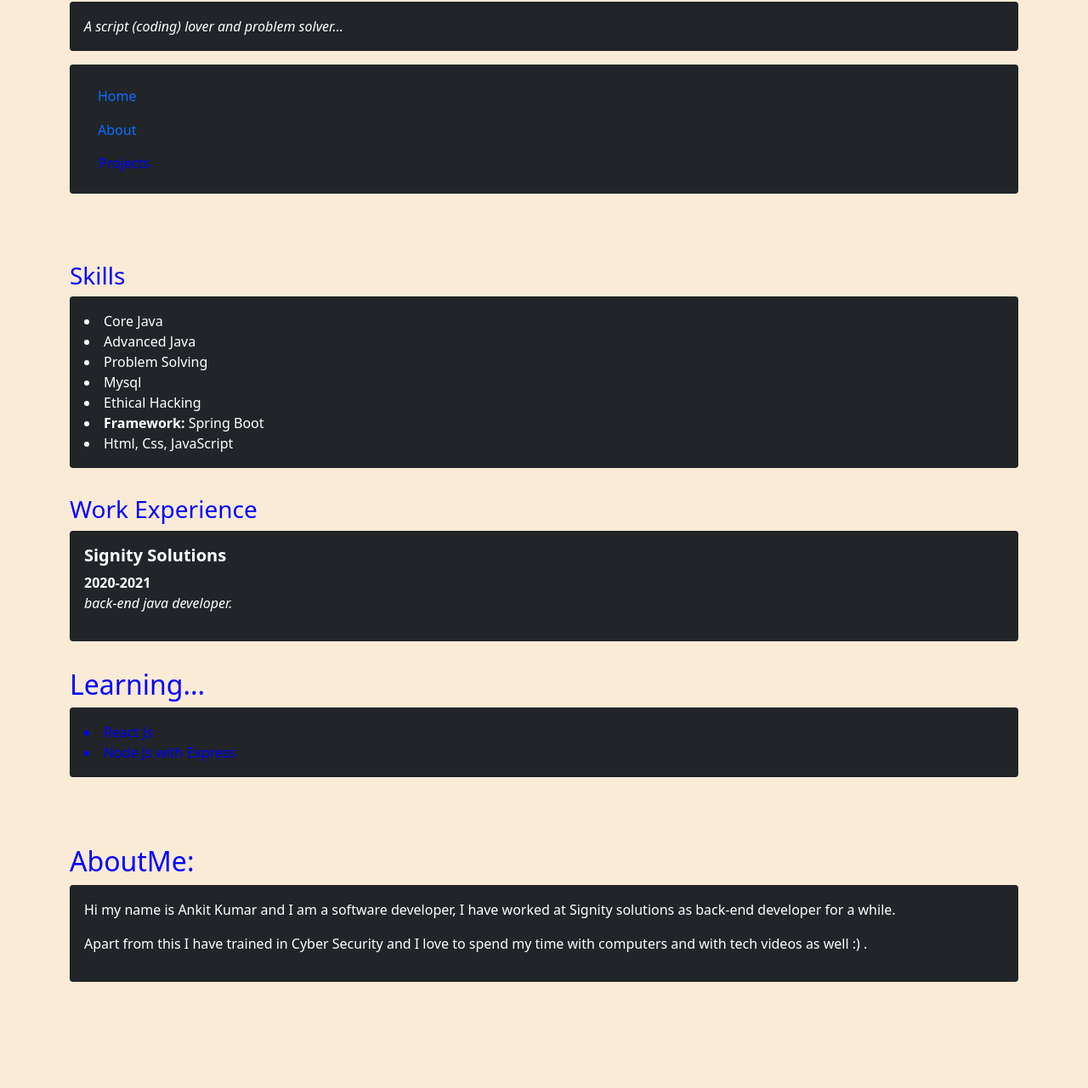
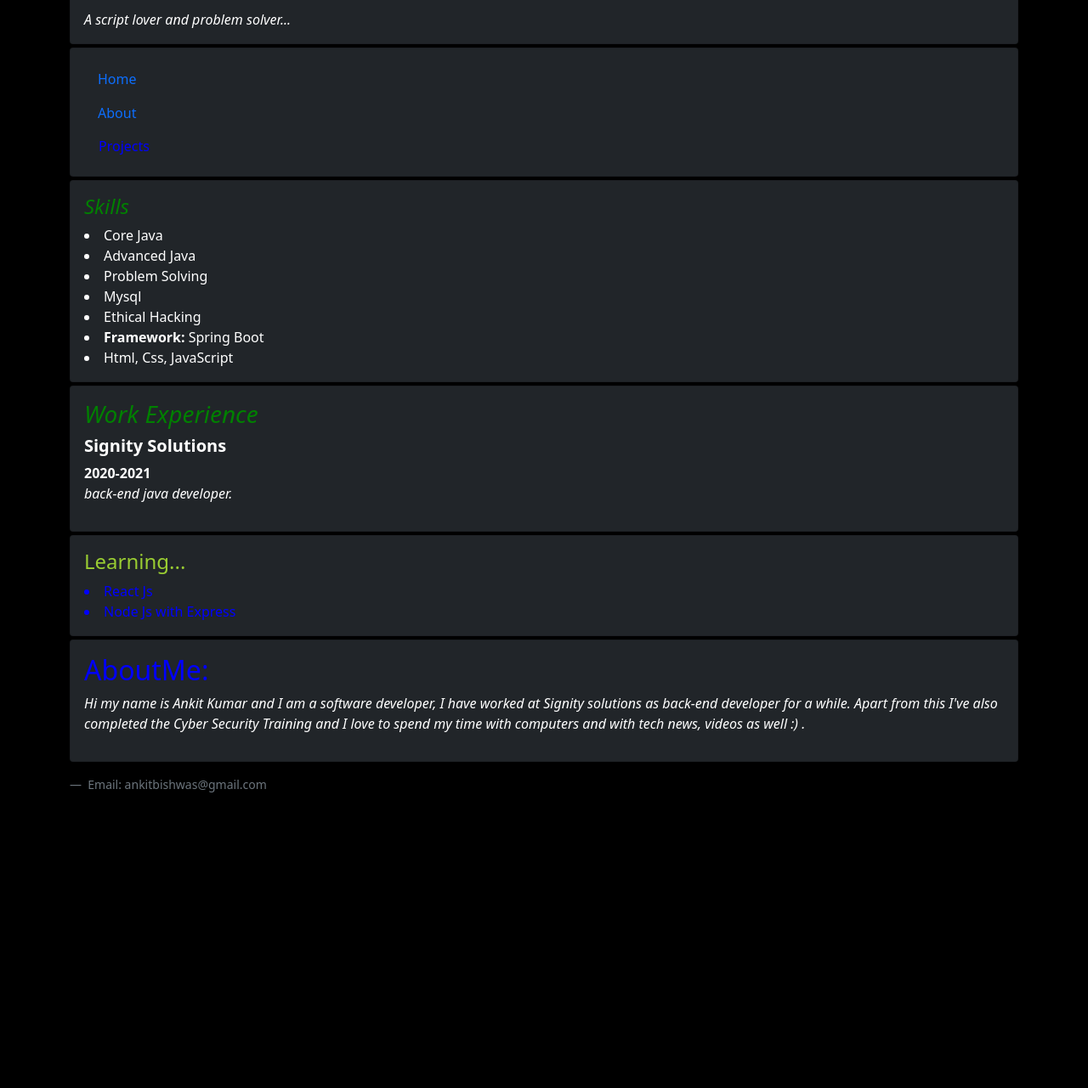
Before and after one commit to Ankit1696/portfolio, a plain HTML site: page src/main/resources/templates/home.html in a window 1280 px wide. Shown: the part 48-1329 px from the top of the page at 85% size. After the commit the page ends 998 px from the top, so only its background shows below. Drawn offline with nearby package versions, Linux system fonts and the light colour scheme.

Commit message:
front-end-change

```diff
--- a/src/main/resources/templates/home.html
+++ b/src/main/resources/templates/home.html
@@ -11,32 +11,20 @@
     <meta name="viewport" content="width=device-width, initial-scale=1.0">
     <title>AnkitKumar</title>
 </head>
-<body style="background-color: antiquewhite;">
+<body style="background-color:  #000;">
 
 <div class="container">
     <div class="row">
         <div class="col">
             <h3 style="color:blue">Ankit Kumar</h3>
-            <p>
             <div class="card bg-dark">
                 <div class="card-body " style="color:white">
-                    <i>A script (coding) lover and problem solver...</i>
+                    <i>A script lover and problem solver...</i>
                 </div>
             </div>
 
-            </p>
-        </div>
-    </div>
-</div>
 
-
-
-
-<div class="container">
-    <div class="row">
-        <div class="col " >
-
-            <div class="card bg-dark">
+            <div class="card bg-dark my-1">
                 <div class="card-body">
                     <ul class="nav flex-column">
                         <li class="nav item">
@@ -51,7 +39,7 @@
                     </ul>
 
 
-                    <ul class="nav flex-column   container ">
+                    <ul class="nav flex-column container ">
 
                         <li class="nav item">
                             <!-- <a href="https://github.com/Ankit1696?tab=repositories" class="nav-link " >Projects</a> -->
@@ -61,7 +49,7 @@
                                     Projects
                                 </button>
                                 <ul class="dropdown-menu" aria-labelledby="dropdownMenuButton1">
-                                    <li><a style="color: blue;" class="dropdown-item" href="https://github.com/Ankit1696/lms">Library Management System</a></li >
+                                    <li><a style="color: blue;" class="dropdown-item" href="https://github.com/Ankit1696/lms">Library Management System</a></li>
                                     <li><a style="color: blue;" class="dropdown-item" href="https://github.com/Ankit1696/virtualAssistant">Atx(Personal Assistance)</a></li>
                                     <li><a style="color: blue;" class="dropdown-item" href="https://github.com/Ankit1696/userdetailsexpressnodejs">User Management System Api</a></li>
 
@@ -79,14 +67,13 @@
 </div>
 
 
-<div class="container" style="
-        margin-top: 5rem;
-        ">
+<div class="container">
     <div class="row">
         <div class="col">
-            <h3 style="color:blue">Skills </h3>
+
             <div class="card bg-dark">
                 <div class="card-body " style="color:white">
+                    <h4 style="color:green"><i>Skills</i></h4>
                     <li >Core Java</li>
                     <li >Advanced Java</li>
                     <li >Problem Solving</li>
@@ -99,12 +86,12 @@
         </div>
     </div>
 
-    <div class="row" style="padding-top: 2rem">
+    <div class="row my-1" >
         <div class="col">
-            <h3 style="color:blue">Work Experience</h3>
+
             <div class="card bg-dark">
                 <div class="card-body " style="color:white">
-
+                    <h3 style="color:green"><i>Work Experience</i></h3>
                     <h5 ><b>Signity Solutions</b></h5>
                     <div><strong >2020-2021</strong></div>
                     <p >
@@ -118,11 +105,12 @@
 
     </div>
 
-    <div class="row" style="padding-top: 2rem;">
+    <div class="row my-1">
         <div class="col">
-            <h2 style="color:blue">Learning...</h2>
+
             <div class="card bg-dark">
                 <div class="card-body ">
+                    <h4 style="color:yellowgreen">Learning...</h4>
                     <li style="color:blue">
                         </listyle>React Js</li>
                     <li style="color:blue">Node Js with Express</li>
@@ -132,17 +120,17 @@
     </div>
 
 
-    <div class="row" style="padding-top: 5rem;">
+    <div class="row my-1">
         <div class="col">
-            <h2 style="color:blue">AboutMe: </h2>
             <div class="card bg-dark">
                 <div id=aboutMe class="card-body ">
+                    <h2 style="color:blue">AboutMe: </h2>
+                    <p style="color:white"><i>
+                        Hi my name is Ankit Kumar and I am a software developer, I have worked at Signity solutions as back-end developer for a
+                        while.
 
-                    <p style="color:white">Hi my name is Ankit Kumar and I am a software developer,
-                        I have worked at Signity solutions as back-end developer for a while.</p>
-                    <p style="color:white">
-                        Apart from this I have trained in Cyber Security
-                        and I love to spend my time with computers and with tech videos as well  :) .</p>
+                        Apart from this I've also completed the Cyber Security Training and I love to spend my time with computers and with tech news,
+                        videos as well :) .</i></p>
 
                 </div>
             </div>
@@ -150,7 +138,7 @@
     </div>
 
     <figure>
-        <blockquote class="blockquote" style="margin-top: 9rem;">
+        <blockquote class="blockquote" style="margin-top: 2rem;">
 
         </blockquote>
         <figcaption class="blockquote-footer" >
```
